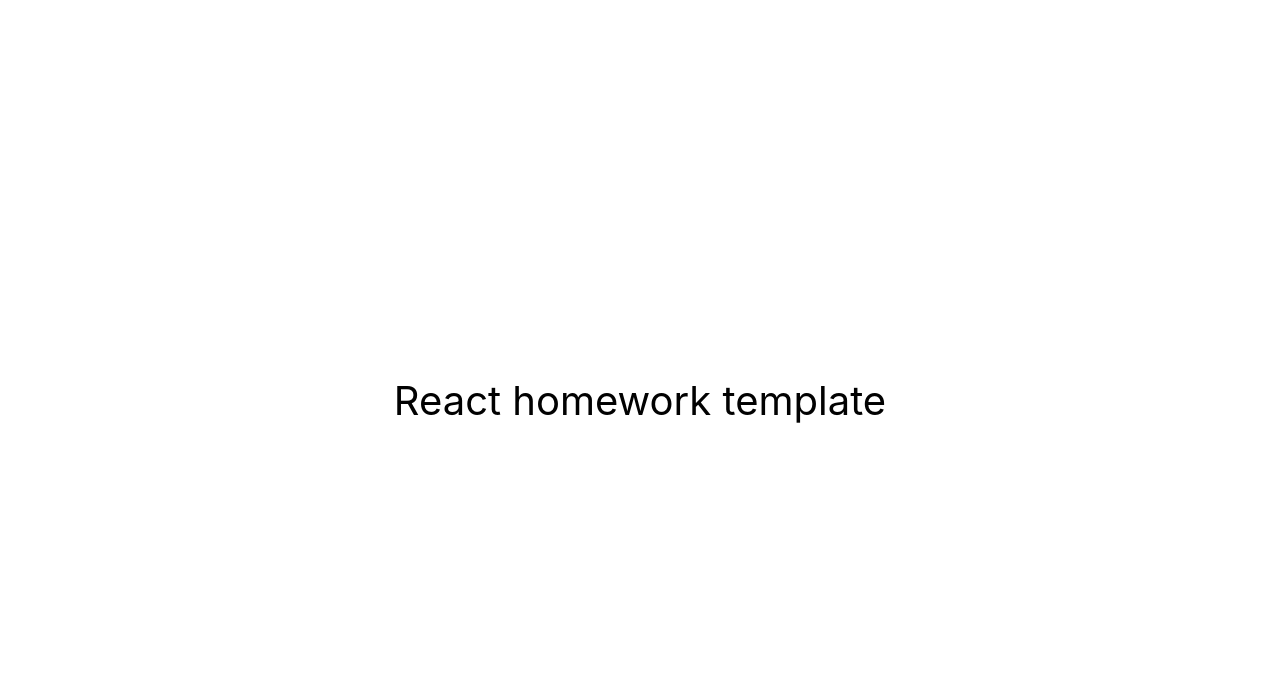
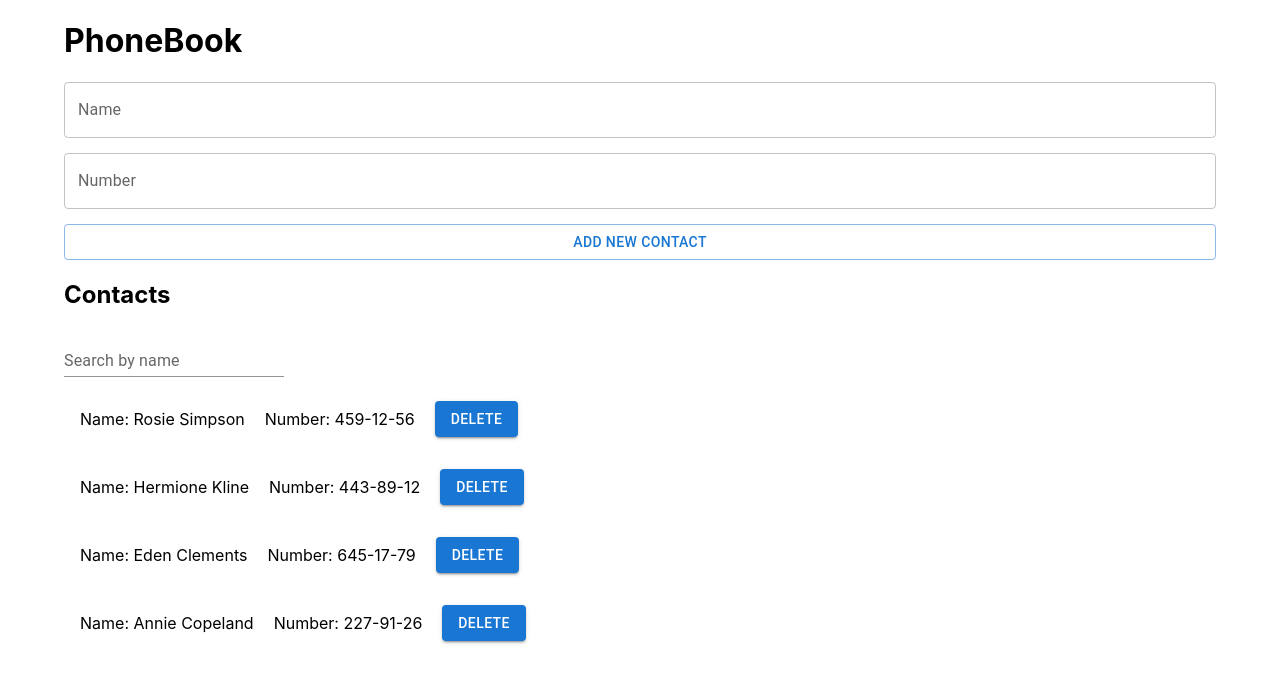
Before and after one commit to OhWellNevermind/goit-react-hw-04-phonebook, a React (Create React App) app: page / in a window 1280 px wide. Shown: the top 682 px of the page. Built offline with nearby package versions, Linux system fonts and the light colour scheme.

Commit message:
initial commit ready for work

```diff
--- a/src/components/App.jsx
+++ b/src/components/App.jsx
@@ -1,16 +1,72 @@
-export const App = () => {
-  return (
-    <div
-      style={{
-        height: '100vh',
-        display: 'flex',
-        justifyContent: 'center',
-        alignItems: 'center',
-        fontSize: 40,
-        color: '#010101'
-      }}
-    >
-      React homework template
-    </div>
-  );
-};
+import { Component } from 'react';
+import { ContactsList } from './ContactsList/ContactsList';
+import { NewContactForm } from './NewContactForm/NewContactForm';
+import { nanoid } from 'nanoid';
+import { SearchBar } from './SearchBar/SearchBar';
+import { Container } from '@mui/material';
+
+export class App extends Component {
+  state = {
+    contacts: [
+      { id: 'id-1', name: 'Rosie Simpson', number: '459-12-56' },
+      { id: 'id-2', name: 'Hermione Kline', number: '443-89-12' },
+      { id: 'id-3', name: 'Eden Clements', number: '645-17-79' },
+      { id: 'id-4', name: 'Annie Copeland', number: '227-91-26' },
+    ],
+    filter: '',
+  };
+
+  addNewContact = newContact => {
+    const isInContacts = this.state.contacts.filter(contact => {
+      return newContact.number === contact.number;
+    }).length;
+
+    if (isInContacts) {
+      alert(`${newContact.name} is already in contacts`);
+      return;
+    }
+
+    this.setState(prevState => ({
+      contacts: [...prevState.contacts, { id: nanoid(), ...newContact }],
+    }));
+  };
+
+  onSearch = value => {
+    this.setState({ filter: value });
+  };
+
+  onDeleteContact = contactId => {
+    this.setState(prevState => {
+      return {
+        contacts: prevState.contacts.filter(
+          contacts => contacts.id !== contactId
+        ),
+      };
+    });
+  };
+
+  render() {
+    const { contacts, filter } = this.state;
+    const visibleContacts = contacts.filter(contact =>
+      contact.name.toLowerCase().includes(filter.toLowerCase())
+    );
+
+    return (
+      <Container>
+        <h1>PhoneBook</h1>
+        <NewContactForm
+          addNew={this.addNewContact}
+          setName={this.setName}
+          setNumber={this.setNumber}
+        ></NewContactForm>
+        <h2>Contacts</h2>
+        <SearchBar onSearch={this.onSearch}></SearchBar>
+        <ContactsList
+          onDelete={this.onDeleteContact}
+          contacts={visibleContacts}
+        ></ContactsList>
+        {!visibleContacts.length && <p>There is no contacts</p>}
+      </Container>
+    );
+  }
+}
--- /dev/null
+++ b/src/components/ContactsList/ContactList.styled.js
@@ -0,0 +1,6 @@
+import { ListItem } from '@mui/material';
+import { styled } from 'styled-components';
+
+export const ContactListItem = styled(ListItem)`
+  gap: 20px;
+`;
--- /dev/null
+++ b/src/components/ContactsList/ContactsList.jsx
@@ -0,0 +1,40 @@
+import propTypes from 'prop-types';
+import { List, Button } from '@mui/material';
+import { ContactListItem } from './ContactList.styled';
+
+export const ContactsList = ({ onDelete, contacts }) => {
+  return (
+    <div>
+      <List>
+        {contacts.map(contact => {
+          return (
+            <ContactListItem key={contact.id}>
+              <p>Name: {contact.name}</p>
+              <p>Number: {contact.number}</p>
+              <Button
+                variant="contained"
+                value={contact.id}
+                onClick={evt => {
+                  onDelete(evt.target.value);
+                }}
+              >
+                Delete
+              </Button>
+            </ContactListItem>
+          );
+        })}
+      </List>
+    </div>
+  );
+};
+
+ContactsList.propTypes = {
+  onDelete: propTypes.func,
+  contacts: propTypes.arrayOf(
+    propTypes.shape({
+      id: propTypes.string,
+      name: propTypes.string,
+      number: propTypes.string,
+    })
+  ),
+};
--- /dev/null
+++ b/src/components/NewContactForm/NewContactForm.jsx
@@ -0,0 +1,70 @@
+import { useFormik } from 'formik';
+import { FormLayout, Label } from './NewContactForm.styled';
+import * as Yup from 'yup';
+import propTypes from 'prop-types';
+import { Button, TextField } from '@mui/material';
+
+const userSchema = Yup.object({
+  name: Yup.string()
+    .required('Name is a required field')
+    .matches(
+      /^[a-zA-Zа-яА-Я]+(([' -][a-zA-Zа-яА-Я ])?[a-zA-Zа-яА-Я]*)*$/,
+      `Name may contain only letters, apostrophe, dash and spaces.`
+    ),
+  number: Yup.string()
+    .matches(
+      /\+?\d{1,4}?[-.\s]?\(?\d{1,3}?\)?[-.\s]?\d{1,4}[-.\s]?\d{1,4}[-.\s]?\d{1,9}/,
+      'Phone number must be digits and can contain spaces, dashes, parentheses and can start with +'
+    )
+    .required('Number is a required field'),
+});
+
+export const NewContactForm = ({ addNew }) => {
+  const formik = useFormik({
+    initialValues: { name: '', number: '' },
+    validationSchema: userSchema,
+    onSubmit: values => {
+      addNew(values);
+    },
+  });
+
+  return (
+    <form onSubmit={formik.handleSubmit}>
+      <FormLayout>
+        <Label>
+          <TextField
+            id="name"
+            value={formik.values.name}
+            label="Name"
+            name="name"
+            type="text"
+            onChange={formik.handleChange}
+            onBlur={formik.handleBlur}
+            error={formik.touched.name && Boolean(formik.errors.name)}
+            helperText={formik.touched.name && formik.errors.name}
+          ></TextField>
+        </Label>
+        <Label>
+          <TextField
+            id="number"
+            value={formik.values.number}
+            label="Number"
+            name="number"
+            type="tel"
+            onChange={formik.handleChange}
+            onBlur={formik.handleBlur}
+            error={formik.touched.number && Boolean(formik.errors.number)}
+            helperText={formik.touched.number && formik.errors.number}
+          />
+        </Label>
+        <Button variant="outlined" type="submit">
+          Add new contact
+        </Button>
+      </FormLayout>
+    </form>
+  );
+};
+
+NewContactForm.propTypes = {
+  addNew: propTypes.func,
+};
--- /dev/null
+++ b/src/components/NewContactForm/NewContactForm.styled.js
@@ -0,0 +1,12 @@
+import { styled } from 'styled-components';
+
+export const Label = styled.label`
+  display: flex;
+  flex-direction: column;
+`;
+
+export const FormLayout = styled.div`
+  display: flex;
+  flex-direction: column;
+  gap: 15px;
+`;
--- /dev/null
+++ b/src/components/SearchBar/SearchBar.jsx
@@ -0,0 +1,23 @@
+import propTypes from 'prop-types';
+import { TextField } from '@mui/material';
+
+export const SearchBar = ({ onSearch }) => {
+  return (
+    <div>
+      <label>
+        <TextField
+          variant="standard"
+          label="Search by name"
+          onChange={evt => {
+            onSearch(evt.target.value);
+          }}
+          type="text"
+        />
+      </label>
+    </div>
+  );
+};
+
+SearchBar.propTypes = {
+  onSearch: propTypes.func,
+};
```
Also changed, not shown: package.json (+14 -3 lines), 1 other file (tests, documents, lock files or other folders).
